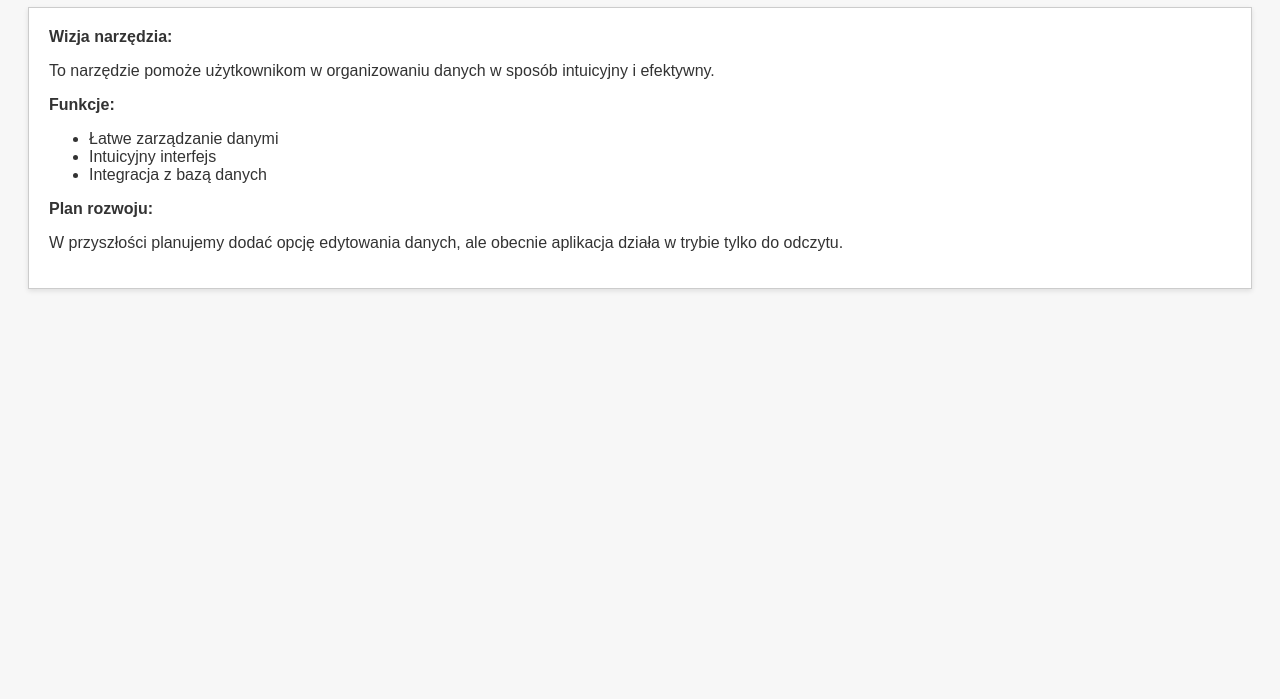
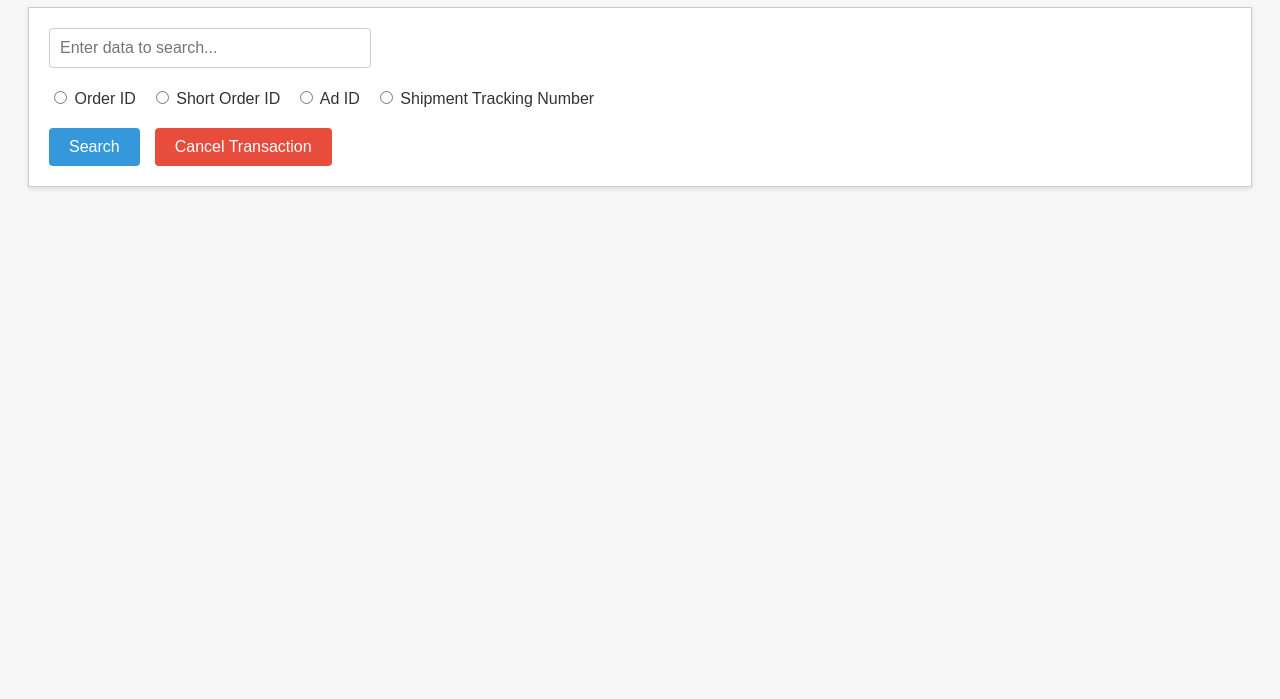
Before and after one commit to ravborn/delivery-tool, a plain HTML site: page index.html in a window 1280 px wide. Shown: the part 101-800 px from the top of the page. Drawn offline with Linux system fonts and the light colour scheme.

Commit message:
Update index.html

```diff
--- a/index.html
+++ b/index.html
@@ -23,27 +23,63 @@
         .readonly-item {
             margin-bottom: 15px;
         }
+        .search-container {
+            margin-bottom: 20px;
+        }
+        .search-container input[type="text"] {
+            padding: 10px;
+            font-size: 16px;
+            margin-right: 10px;
+            width: 300px;
+            border: 1px solid #ccc;
+            border-radius: 4px;
+        }
+        .search-options {
+            display: flex;
+            gap: 15px;
+            margin-top: 10px;
+        }
+        .search-options label {
+            font-weight: normal;
+            cursor: pointer;
+        }
+        .buttons-container {
+            display: flex;
+            gap: 15px;
+            margin-top: 20px;
+        }
+        .buttons-container button {
+            padding: 10px 20px;
+            font-size: 16px;
+            cursor: pointer;
+            background-color: #3498db;
+            color: #fff;
+            border: none;
+            border-radius: 4px;
+        }
+        .buttons-container button.cancel {
+            background-color: #e74c3c;
+        }
     </style>
 </head>
 <body>
 
-    <h1>Moje Narzędzie (Tryb Tylko do Odczytu)</h1>
+    <h1>Search Transaction</h1>
     <div class="readonly-container">
-        <div class="readonly-item">
-            <strong>Wizja narzędzia:</strong>
-            <p>To narzędzie pomoże użytkownikom w organizowaniu danych w sposób intuicyjny i efektywny.</p>
+        <div class="search-container">
+            <input type="text" id="searchInput" placeholder="Enter data to search..." />
         </div>
-        <div class="readonly-item">
-            <strong>Funkcje:</strong>
-            <ul>
-                <li>Łatwe zarządzanie danymi</li>
-                <li>Intuicyjny interfejs</li>
-                <li>Integracja z bazą danych</li>
-            </ul>
+
+        <div class="search-options">
+            <label><input type="radio" name="searchOption" /> Order ID</label>
+            <label><input type="radio" name="searchOption" /> Short Order ID</label>
+            <label><input type="radio" name="searchOption" /> Ad ID</label>
+            <label><input type="radio" name="searchOption" /> Shipment Tracking Number</label>
         </div>
-        <div class="readonly-item">
-            <strong>Plan rozwoju:</strong>
-            <p>W przyszłości planujemy dodać opcję edytowania danych, ale obecnie aplikacja działa w trybie tylko do odczytu.</p>
+
+        <div class="buttons-container">
+            <button>Search</button>
+            <button class="cancel">Cancel Transaction</button>
         </div>
     </div>
 
```
